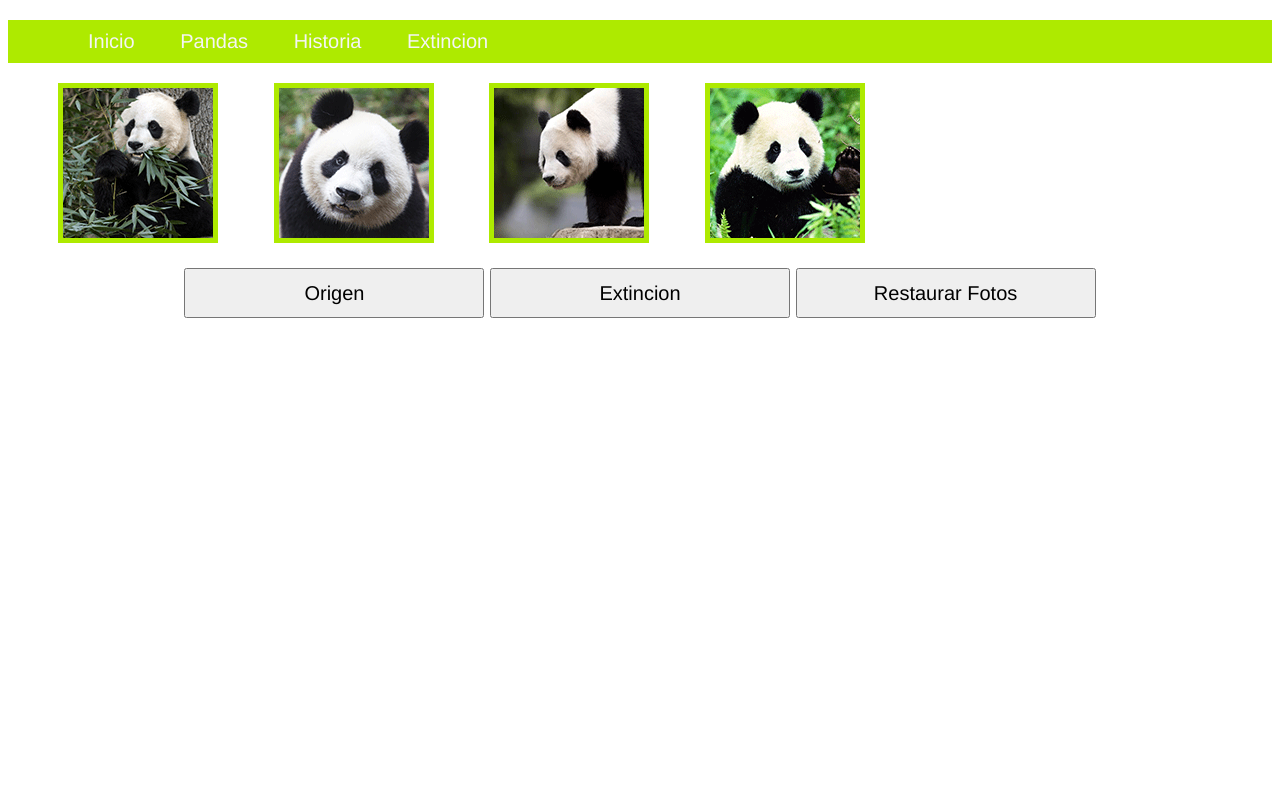
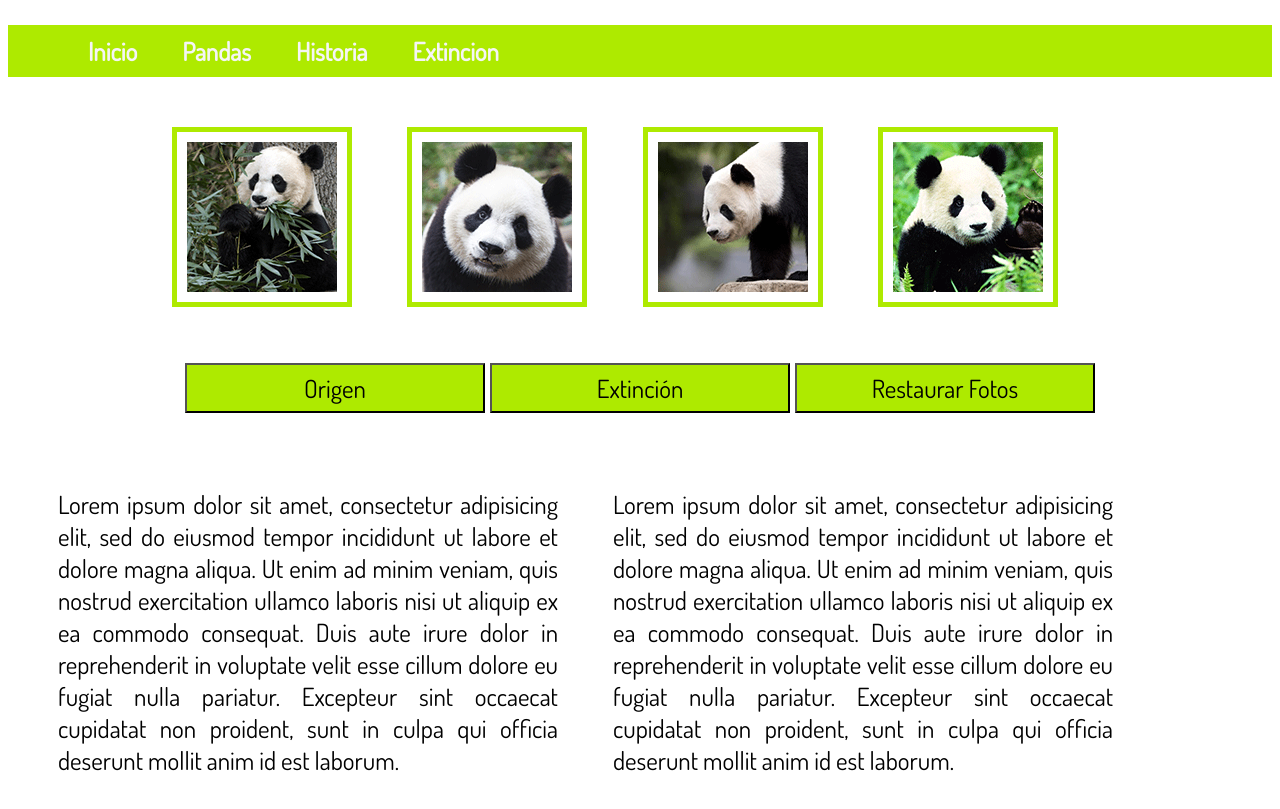
Before and after one commit to claussfrank/Primera-Pagina-Pandas, a plain HTML site: page index.html in a window 1280 px wide. Drawn offline with nearby package versions, Linux system fonts and the light colour scheme.

Commit message:
Estructura Visual

```diff
--- a/assets/css/main.css
+++ b/assets/css/main.css
@@ -2,8 +2,8 @@ body{
   background-:#FFFDE7;
 }
 *{
-  font-family: 'Arimo', sans-serif;
-  font-size: 20px;
+  font-family: 'Dosis', sans-serif;
+  font-size: 25px;
 
 }
 ul {
@@ -29,18 +29,32 @@ span{
 .imagen{
   border: solid 5px;
   border-color:#AEEA00;
+  padding: 10px;
 }
 .divImagen{
   display: inline-block;
-  margin-left: 50px;
+  margin-right:  50px;
+  text-align: center;
+}
+.imagenesDivs{
+  margin-top: 50px;
   text-align: center;
 }
 .buttonClass{
   text-align:  center;
-  margin-top: 20px
+  margin-top: 50px
 }
 button{
   width: 300px;
   height:50px;
-
+  background-color: #AEEA00;
 }
+p{
+  width: 500px;
+  display: inline-block;
+  margin-left: 50px;
+  text-align: justify;
+}
+article{
+  margin-top: 50px;
+}
--- a/index.html
+++ b/index.html
@@ -4,18 +4,18 @@
     <meta charset="utf-8">
     <title></title>
     <link rel="stylesheet" href="assets/css/main.css">
-    <link href="https://fonts.googleapis.com/css?family=Arimo" rel="stylesheet">
+    <link href="https://fonts.googleapis.com/css?family=Dosis" rel="stylesheet">
   </head>
   <body>
     <ul>
       <li>
-        <li><a href=""> Inicio </a></li>
-        <li><a href=""> Pandas </a></li>
-        <li><a href=""> Historia </a></li>
-        <li><a href=""> Extincion </a></li>
+        <li><a href=""> <b>Inicio</b> </a></li>
+        <li><a href=""> <b>Pandas</b> </a></li>
+        <li><a href=""> <b>Historia</b> </a></li>
+        <li><a href=""> <b>Extincion</b> </a></li>
       </li>
     </ul>
-    <div>
+    <div class="imagenesDivs">
         <div class="divImagen"><img src="assets/img/panda1.gif" class="imagen"></div>
         <div class="divImagen"><img src="assets/img/panda2.gif" class="imagen"></div>
         <div class="divImagen"><img src="assets/img/panda3.gif" class="imagen"></div>
@@ -23,10 +23,14 @@
     </div>
     <div class="buttonClass">
       <button>Origen</button>
-      <button>Extincion</button>
+      <button>Extinción</button>
       <button>Restaurar Fotos</button>
     </div>
+    <article>
+      <p>Lorem ipsum dolor sit amet, consectetur adipisicing elit, sed do eiusmod tempor incididunt ut labore et dolore magna aliqua. Ut enim ad minim veniam, quis nostrud exercitation ullamco laboris nisi ut aliquip ex ea commodo consequat. Duis aute irure dolor in reprehenderit in voluptate velit esse cillum dolore eu fugiat nulla pariatur. Excepteur sint occaecat cupidatat non proident, sunt in culpa qui officia deserunt mollit anim id est laborum.</p>
+      <p>Lorem ipsum dolor sit amet, consectetur adipisicing elit, sed do eiusmod tempor incididunt ut labore et dolore magna aliqua. Ut enim ad minim veniam, quis nostrud exercitation ullamco laboris nisi ut aliquip ex ea commodo consequat. Duis aute irure dolor in reprehenderit in voluptate velit esse cillum dolore eu fugiat nulla pariatur. Excepteur sint occaecat cupidatat non proident, sunt in culpa qui officia deserunt mollit anim id est laborum.</p>
 
+    </article>
     <script src="assets/js/app.js"></script>
   </body>
 </html>
```
